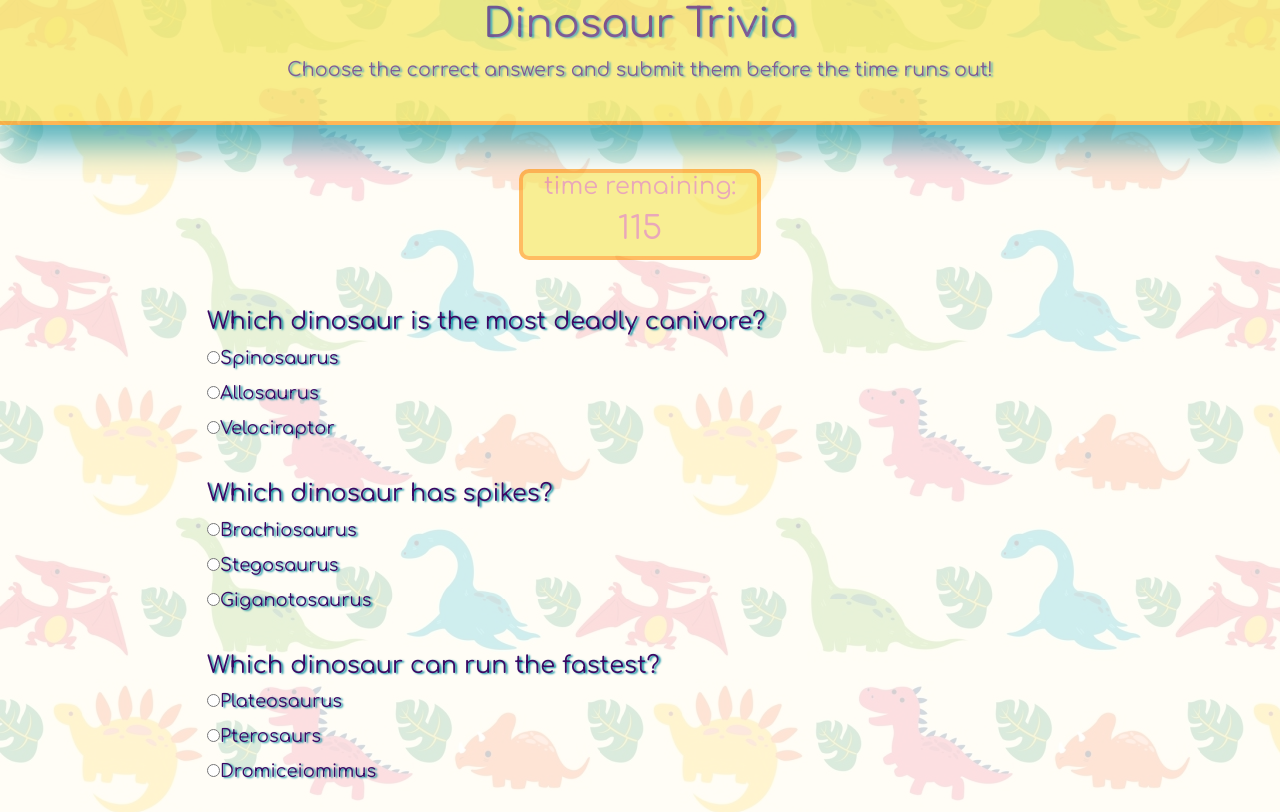
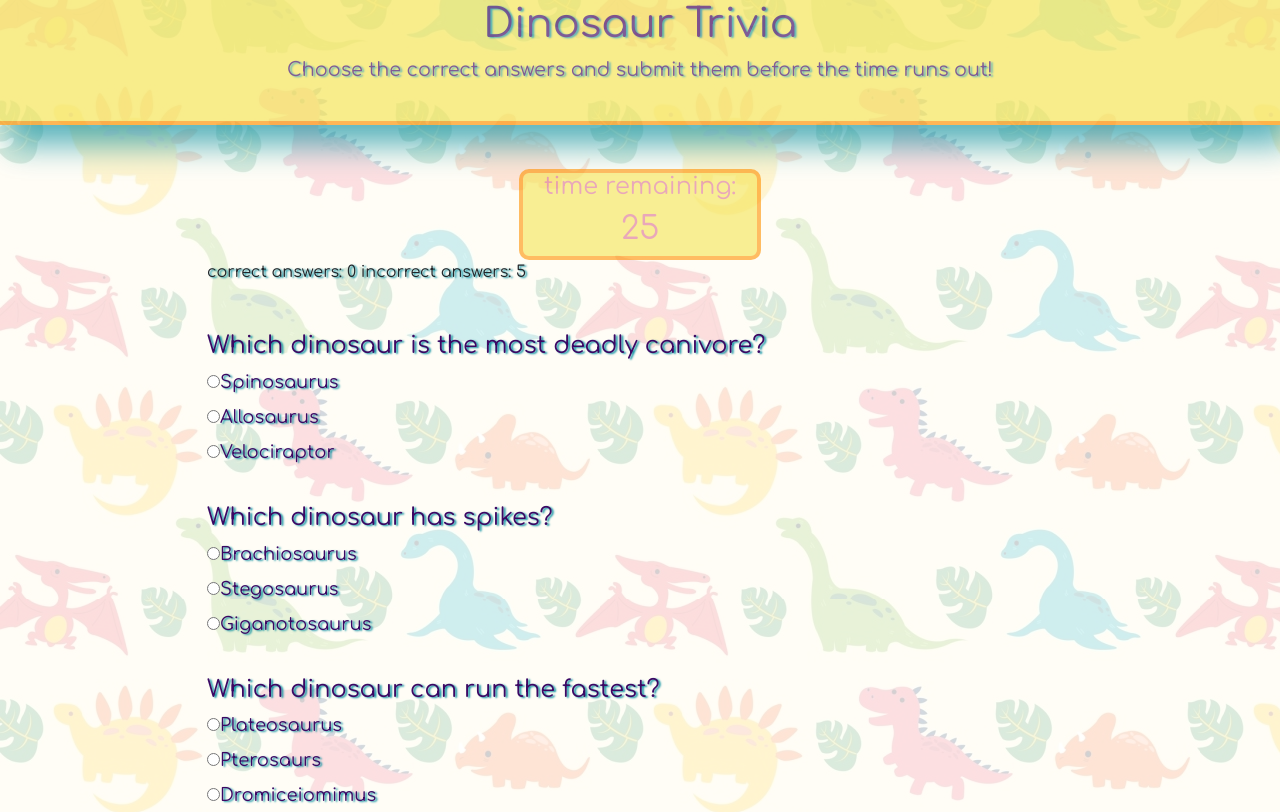
Before and after one commit to KTheodaly/TriviaGame, a plain HTML site: page index.html in a window 1280 px wide. Shown: the top 812 px of the page. Drawn offline with nearby package versions, Linux system fonts and the light colour scheme.

Commit message:
working on fixing score tally

```diff
--- a/assets/javascript/app.js
+++ b/assets/javascript/app.js
@@ -1,63 +1,18 @@
-//start quiz needs to make body box visible
+//start quiz
 //answer you click needs to compare to correct answer
 //if right, add to correct answers
-//add a one minute timer that tallies results at 0
+//add a 90 second timer that tallies results at 0
 //on click event to tally results for submit answers
-// $(document).ready(function () {
 
-//     alert('Welcome to DINO TRIVIA! Choose the correct answers for the best score.');
+$(document).ready(function () {
 
-// });
-
-//set variables
-var correct = 0;
-var incorrect = 0;
-
-//if the right answer selected, adjust tally
-
-
-if (document.getElementById('right1').checked) {
-    correct++;
-}
-else {
-    incorrect++;
-    console.log();
-};
-if (document.getElementById('right2').checked) {
-    correct++;
-}
-else {
-    incorrect++;
-    console.log();
-};
-if (document.getElementById('right3').checked) {
-    correct++;
-}
-else {
-    incorrect++;
-    console.log();
-};
-if (document.getElementById('right4').checked) {
-    correct++;
-}
-else {
-    incorrect++;
-    console.log();
-};
-if (document.getElementById('right5').checked) {
-    correct++;
-}
-else {
-    incorrect++;
-    console.log();
-};
-
-//timer
+    $("#results").empty();
 
     $("<div id='timer'>")
 
-var number = 120;
+    var number = 30;
     var intervalId;
+
     function run() {
         clearInterval(intervalId);
         intervalId = setInterval(decrement, 1000);
@@ -71,14 +26,69 @@ function decrement() {
         if (number === 0) {
 
             stop();
-
-        alert("Time Up! Check your score");
         }
     }
 
     function stop() {
 
         clearInterval(intervalId);
-}
+        score ();
+    };
 
     run();
+
+    function score() {
+
+        //set variables
+        var correct = 0;
+        var incorrect = 0;
+
+        //if the right answer selected, adjust tally
+
+
+        if (document.getElementsByName('optradio').checked) {
+            correct++;
+        } else {
+            incorrect++;
+            console.log();
+        };
+        if (document.getElementsByName('optradio5').checked) {
+            correct++;
+        } else {
+            incorrect++;
+            console.log();
+        };
+        if (document.getElementsByName('optradio9').checked) {
+            correct++;
+        } else {
+            incorrect++;
+            console.log();
+        };
+        if (document.getElementsByName('optradio10').checked) {
+            correct++;
+        } else {
+            incorrect++;
+            console.log();
+        };
+        if (document.getElementsByName('optradio14').checked) {
+            correct++;
+        } else {
+            incorrect++;
+            console.log();
+        };
+
+        $("#results").append("correct answers: " + correct + "\n" ,"incorrect answers: "+ incorrect);
+
+       // $("question").hide(1000);
+
+    };
+
+    score();
+
+
+    // $("#submit").click(function () {
+    //     stop();
+
+    //     score();
+    // });
+});
--- a/index.html
+++ b/index.html
@@ -24,6 +24,7 @@
             <h4>time remaining:</h4>
             <div id="timer"></div>
         </div>
+        <div id="results"></div>
         <br>
         <div id="quiz">
 
@@ -90,7 +91,7 @@
                         <label><input type="radio" name="optradio15">Avimimus</label>
                     </div>
                 </div>
-                <div>
+                <div class="question">
                     <button id="submit">submit!</button>
                     <div id="results" class="object3">
                     </div>
```
Lines whose indentation alone changed are shown as unchanged.
